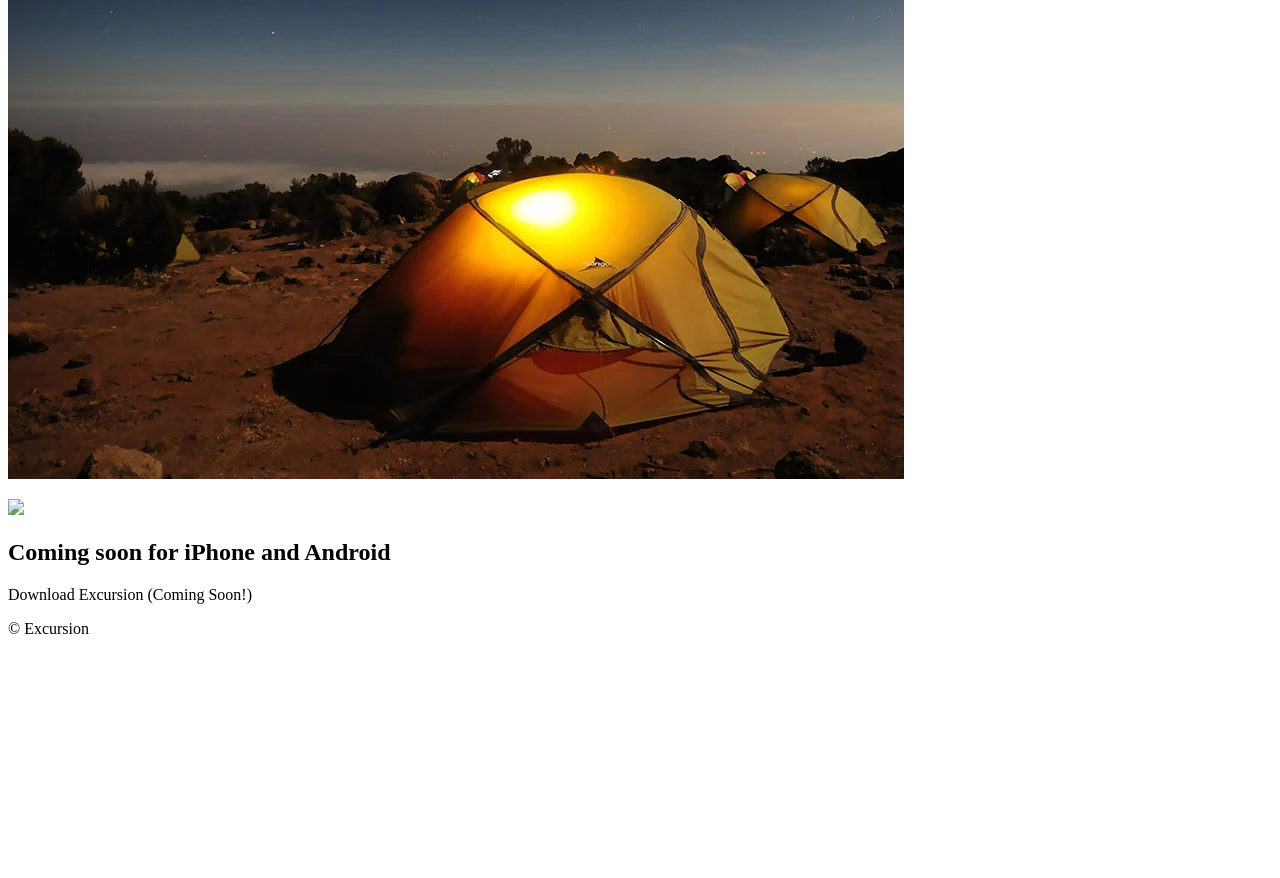
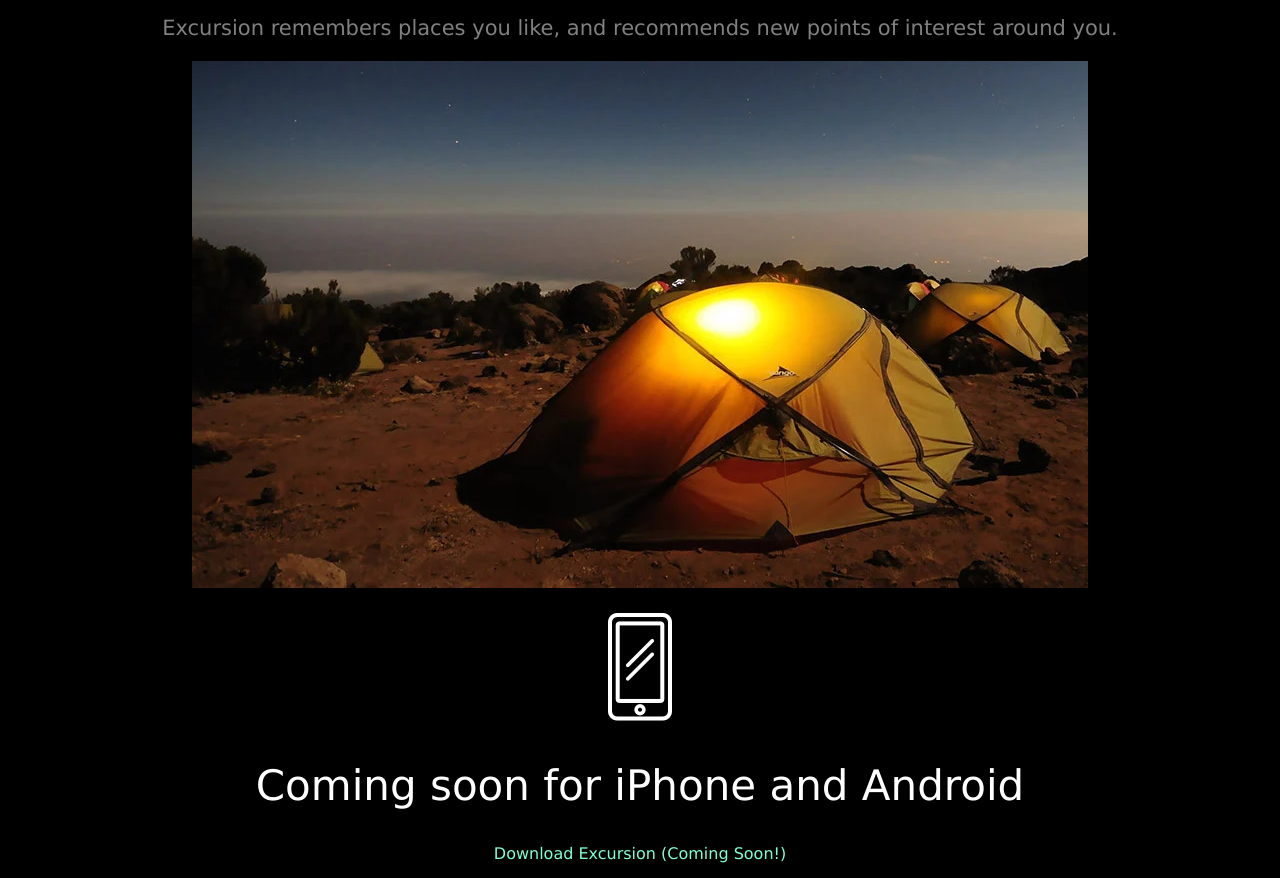
Before and after one commit to DMurray-Chadfield/excursion, a plain HTML site: page index.html in a window 1280 px wide. Shown: the part 401-1279 px from the top of the page. Before the commit the page ends 1055 px from the top, so only its background shows below. Drawn offline with Linux system fonts and the light colour scheme.

Commit message:
Add styling

```diff
--- a/index.html
+++ b/index.html
@@ -17,10 +17,12 @@
             <h2>Your personal travel guide</h2>
             <p>Excursion remembers places you like, and recommends new points of interest around you.</p>
             <img src='./resources/camp.webp' alt='A tent in the wilderness' />
-            <p><img src='..resources/phone.webp' /></p>
+            <p><img src='./resources/phone.webp' /></p>
             <h2>Coming soon for iPhone and Android</h2>
             <a>Download Excursion (Coming Soon!)</a>
+        </main>
+        <footer>
             <p>&#169; Excursion</p>
-        </main>
+        </footer>
     </body>
 </html>
--- a/resources/css/style.css
+++ b/resources/css/style.css
@@ -0,0 +1,30 @@
+body {
+    background-color: black;
+    color: white;
+    font-family: Verdana;
+    text-align: center;
+}
+
+h1 {
+    font-weight: normal;
+    font-size: 50px;
+}
+
+h2 {
+    font-weight: 300;
+    font-size: 42px;
+}
+
+a {
+    color: aquamarine;
+    font-size: 16px;
+}
+
+p {
+    color: gray;
+    font-size: 21px;
+}
+
+footer p {
+    text-align: right;
+}
```
